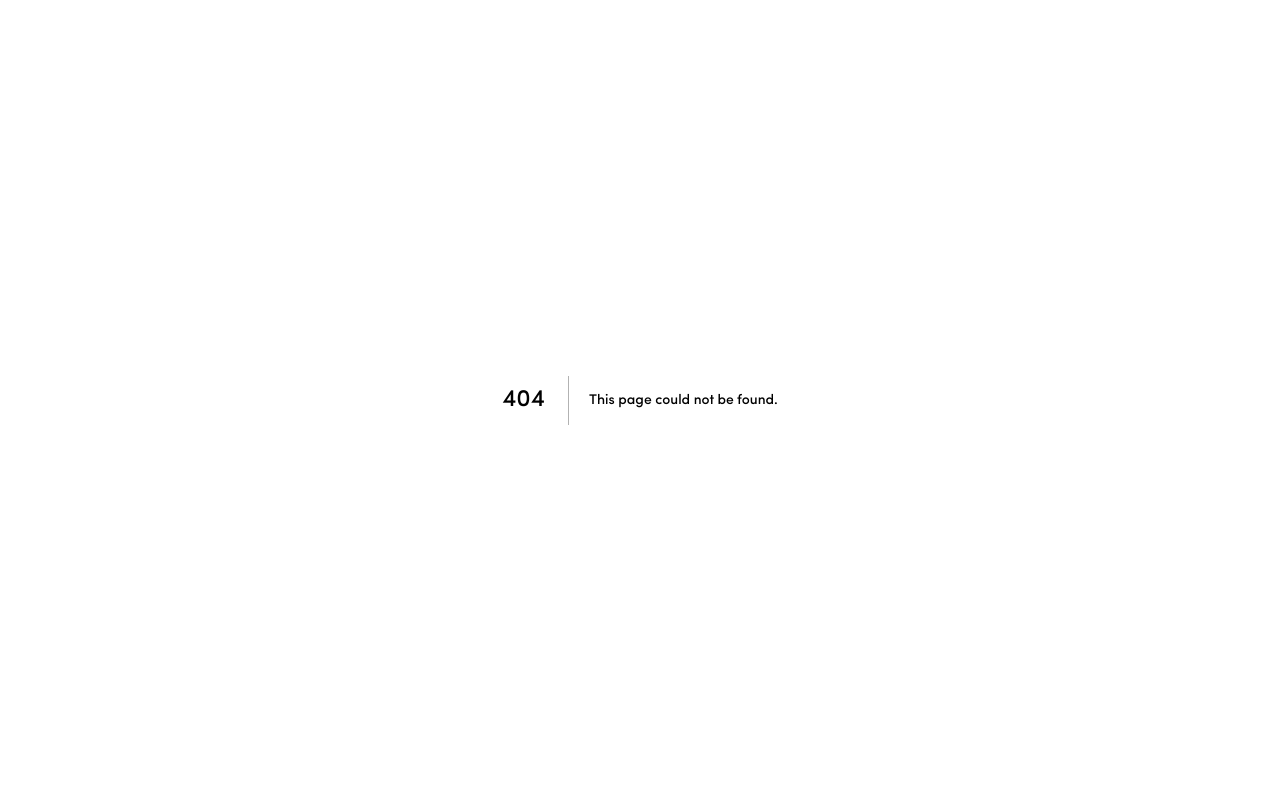
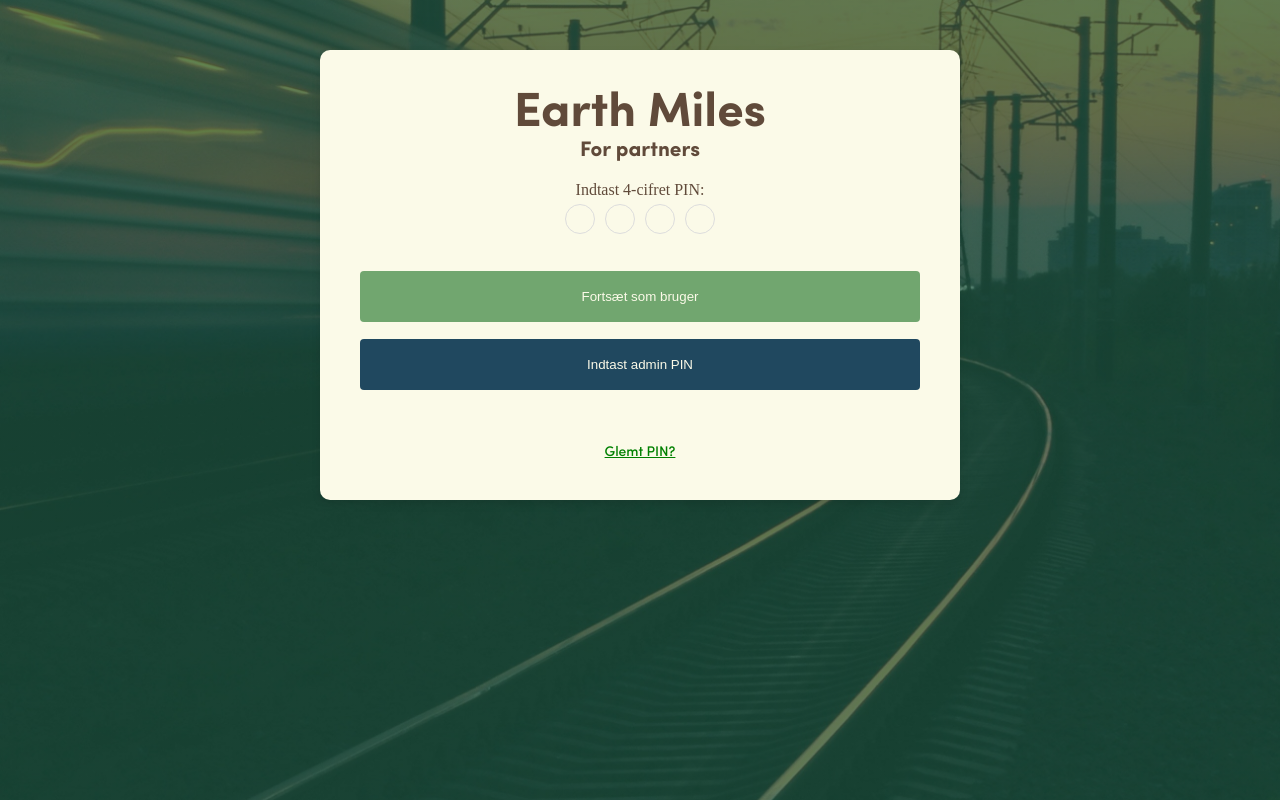
Before and after one commit to luka9938/earthmiles-weebs2, a Next.js app: page /login in a window 1280 px wide. Before the commit this address had no page. Built offline with nearby package versions, Linux system fonts and the light colour scheme.

Commit message:
added css to profile and login

```diff
--- a/src/pages/newcampaign/login/LoginPage.module.css
+++ b/src/pages/login/LoginPage.module.css
@@ -1,52 +1,59 @@
 .bodyClass {
-  /* Add styles for the body here */
-  background-color: #1e5944; /* Green background color for the page */
-  /* Add more styles as needed */
+  background: linear-gradient(rgba(30, 89, 68, 0.7), rgba(30, 89, 68, 0.7)),
+    url("/placeholder1.jpg") center/cover fixed;
 }
 
 .loginContainer {
-  max-width: 400px;
-  margin: 30px auto; /* Center the container with some top margin */
-  padding: 30px;
+  width: 50%;
+  height: 60%; /* Adjusted width to 80% of the viewport width */
+  max-width: 600px;
+  max-height: 600px;
+  margin: 50px auto;
+  padding: 40px;
   background-color: #fbfae8;
   box-shadow: 0 4px 8px rgba(0, 0, 0, 0.1);
   text-align: center;
+  display: flex;
+  flex-direction: column;
+  justify-content: center;
+  border-radius: 10px;
 }
 
 .title {
-  margin-bottom: 8px; /* Decreased margin-bottom for less space */
   font-size: 24px;
   color: #604a3a;
+  margin-bottom: 2px;
 }
 
 .subtitle {
-  margin-bottom: 18px; /* Decreased margin-bottom for less space */
   font-size: 18px;
   color: #604a3a;
+  margin-bottom: 20px;
 }
 
 .formGroup {
-  margin-bottom: 20px;
+  margin-bottom: 10px;
   color: #604a3a;
 }
 
 .label {
   display: block;
-  font-size: 14px;
-  margin-bottom: 5px;
-  color: #fbfae8; /* Set label color to white */
+  font-size: 16px;
+  margin-bottom: 8px;
+  color: #fbfae8;
 }
+
 .input {
   width: 100%;
-  padding: 12px; /* Increase padding for a larger input */
-  margin-top: 5px;
-  box-sizing: border-box; /* Ensure padding is included in the width */
+  padding: 14px;
+  margin-top: 8px;
+  box-sizing: border-box;
 }
 
 .pinInput {
   display: flex;
   justify-content: center;
-  margin-bottom: 15px;
+  margin-bottom: 20px;
 }
 
 .pinDot {
@@ -59,23 +66,32 @@
   align-items: center;
   justify-content: center;
   font-size: 16px;
-  color: #fbfae8;
+  color: black;
   border: 1px solid #ddd;
 }
 
+.pinInput.hasContent .pinDot {
+  background-color: black;
+  color: #1e5944;
+  /* Add any other styles you want for pinDot inside pinInput.hasContent */
+}
+
 .hiddenInput {
-  display: none;
+  opacity: 0;
+  position: absolute;
+  pointer-events: none;
 }
 
 .buttonGroup {
-  margin-bottom: 20px; /* Increase margin for buttons */
+  margin-bottom: 30px;
 }
 
 .userButton,
 .adminButton {
   width: 100%;
-  padding: 15px;
-  margin-bottom: 10px; /* Add margin between buttons */
+  padding: 18px;
+  margin-bottom: 15px;
+  margin-top: 2px;
   border: none;
   border-radius: 4px;
   cursor: pointer;
@@ -94,20 +110,21 @@
 
 .errorMessage {
   color: red;
-  margin-top: 15px;
+  margin-top: 5px;
 }
 
 .forgotPin {
-  color: #fff; /* Set color to white */
+  color: green;
   cursor: pointer;
   text-decoration: underline;
-  margin-top: 15px;
+  margin-top: 5px;
   display: block;
   font-size: 14px;
 }
 
 @media (min-width: 768px) {
   .loginContainer {
-    max-width: 600px; /* Increase max-width for larger screens */
+    max-width: 50%;
+    /* Adjusted max-width for larger screens */
   }
 }
--- a/src/pages/newcampaign/login/index.js
+++ b/src/pages/login/index.js
@@ -1,5 +1,5 @@
 import React, { useState, useEffect } from "react";
-import styles from "./LoginPage.module.css"; // Import stylingmodulet
+import styles from "./LoginPage.module.css"; // Import styling module
 
 const LoginPage = () => {
   const [pin, setPin] = useState("");
@@ -10,9 +10,7 @@ const LoginPage = () => {
 
   const handlePinChange = (e) => {
     const inputValue = e.target.value;
-    if (/^\d*$/.test(inputValue) && inputValue.length <= 4) {
-      setPin(inputValue);
-    }
+    setPin(inputValue);
   };
 
   const handleEmailChange = (e) => {
@@ -31,20 +29,19 @@ const LoginPage = () => {
   const handleAdminLogin = () => {
     if (pin === "admin1234") {
       console.log("Admin login successful!");
-      // Implementer logik for admin-login her
+      // Implement logic for admin login here
     } else {
       setErrorMessage("Forkert PIN. Prøv igen.");
     }
   };
 
   const handleForgotPin = () => {
-    console.log("Glemt PIN?"); // Implementer logik for glemt PIN her
+    console.log("Glemt PIN?"); // Implement logic for forgotten PIN here
   };
 
   useEffect(() => {
-    document.body.classList.add(styles.bodyClass); // Add the class from your module
+    document.body.classList.add(styles.bodyClass);
     return () => {
-      // Remove the class when the component unmounts
       document.body.classList.remove(styles.bodyClass);
     };
   }, []);
@@ -55,7 +52,6 @@ const LoginPage = () => {
         <h1>Earth Miles</h1>
       </div>
       <div className={styles.subtitle}>
-        {" "}
         <h3>For partners</h3>
       </div>
 
@@ -63,7 +59,12 @@ const LoginPage = () => {
         <>
           <div className={styles.formGroup}>
             <label>Indtast 4-cifret PIN:</label>
-            <div className={styles.pinInput}>
+            <div
+              id="pinInput"
+              className={`${styles.pinInput} ${
+                pin.length > 0 ? styles.hasContent : ""
+              }`}
+            >
               {Array.from({ length: 4 }, (_, index) => (
                 <div key={index} className={styles.pinDot}>
                   {index < pin.length ? "•" : ""}
@@ -95,7 +96,6 @@ const LoginPage = () => {
           </p>
         </>
       ) : (
-        // Vis indtastning af email og password, når brugeren er logget ind
         <>
           <div className={styles.formGroup}>
             <label>Email:</label>
@@ -103,7 +103,7 @@ const LoginPage = () => {
               type="email"
               value={email}
               onChange={handleEmailChange}
-              className={styles.input} // Apply the .input class here
+              className={styles.input}
             />
           </div>
 
@@ -113,12 +113,11 @@ const LoginPage = () => {
               type="password"
               value={password}
               onChange={handlePasswordChange}
-              className={styles.input} // Apply the .input class here
+              className={styles.input}
             />
           </div>
 
           <div className={styles.buttonGroup}>
-            {/* Implementer logik for bruger-login her baseret på email og password */}
             <button
               className={styles.userButton}
               onClick={() => console.log("Login med email og password")}
--- a/src/pages/profil/ProfilePage.module.css
+++ b/src/pages/profil/ProfilePage.module.css
@@ -1,17 +1,22 @@
-/* ProfilePage.module.css */
+.bodyClass {
+  background: linear-gradient(rgba(30, 89, 68, 0.7), rgba(30, 89, 68, 0.7)),
+    url("/placeholder1.jpg") center/cover fixed;
+  margin: 0; /* Reset default body margin */
+}
 
 .profileContainer {
-  max-width: 400px;
-  margin: 50px auto; /* Center the container with some top margin */
-  padding: 30px;
-  background-color: #1e5944;
+  max-width: 600px;
+  margin: 50px auto;
+  padding: 40px;
+  background-color: #fbfae8;
   border: 1px solid #ddd;
-  border-radius: 8px;
+  border-radius: 10px;
   box-shadow: 0 4px 8px rgba(0, 0, 0, 0.1);
   text-align: center;
   display: flex;
   flex-direction: column;
   align-items: center;
+  color: #604a3a; /* Brown text color */
 }
 
 .logoContainer {
@@ -29,24 +34,24 @@
 }
 
 .profileTitle {
-  color: #fff;
+  color: #604a3a; /* Brown text color */
   margin-bottom: 20px;
 }
 
 .formGroup {
   margin-bottom: 20px;
+  display: flex;
+  flex-direction: column;
 }
 
 .labelText {
-  display: block;
   font-size: 14px;
   margin-bottom: 5px;
-  color: #fff;
+  color: #604a3a; /* Brown text color */
 }
-
 .inputField {
   width: 100%;
-  padding: 12px;
+  padding: 12px; /* Adjusted padding for increased height */
   margin-top: 5px;
   box-sizing: border-box;
 }
@@ -58,12 +63,10 @@
   border-radius: 4px;
   cursor: pointer;
   transition: background-color 0.3s ease;
-  background-color: #2196f3;
+  background-color: #71a66f; /* Brown button color */
   color: white;
 }
 
 .saveProfileButton:hover {
-  background-color: #1565c0;
+  background-color: #1e5944; /* Darker brown button color on hover */
 }
-
-/* Add more styling as needed */
```
Also changed, not shown: src/pages/profil/index.js (+25 -17 lines), public/Wheel Brown.png (added), public/placeholder1.jpg (added).
